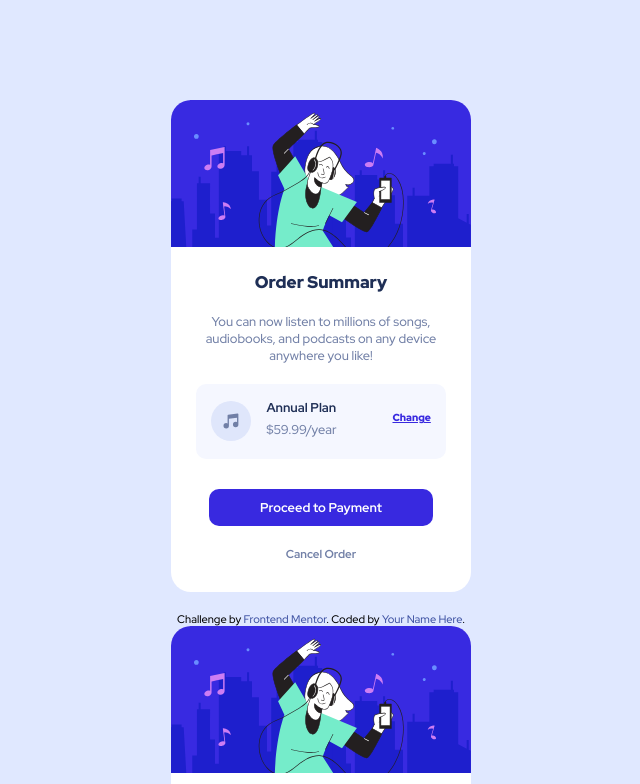
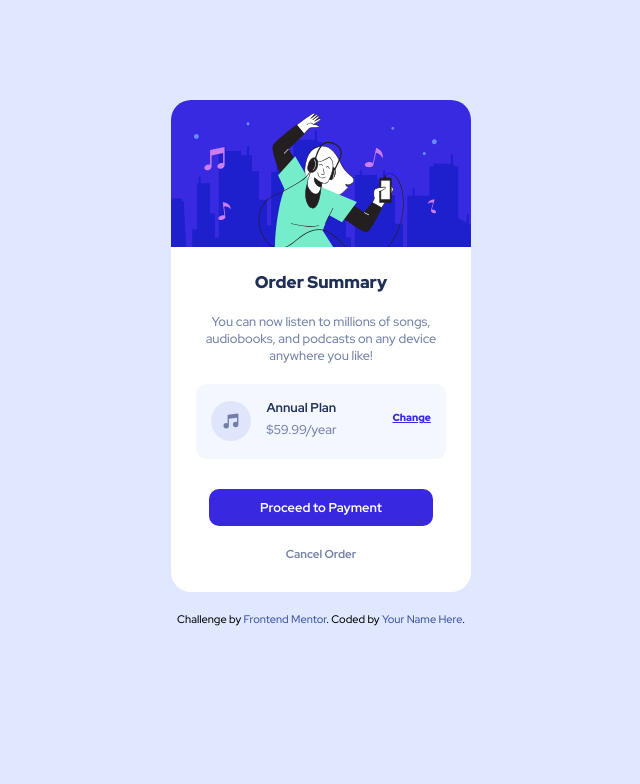
Before and after one commit to FelipeBMost/Order-Summary, a plain HTML site: page index.html in a window 1280 px wide. Shown: the top 784 px of the page, without its empty margins (319-959 px from the left). Drawn offline with Linux system fonts and the light colour scheme.

Commit message:
Update index.html

```diff
--- a/index.html
+++ b/index.html
@@ -11,51 +11,8 @@
   <link href="https://fonts.googleapis.com/css2?family=Red+Hat+Display:wght@500;700;900&display=swap" rel="stylesheet">
 
   <title>Frontend Mentor | Order summary card</title>
+</head>
 
-</head>
-<body>
-  <main>
-    <div class="container">
-      <div>
-        <img class="hero" src="images/illustration-hero.svg" alt="young man dancing and listening to music">
-      </div>
-        <div class="row-column">
-          <h1>Order Summary</h1>
-          <p>You can now listen to millions of songs, audiobooks, and podcasts on any
-        device anywhere you like!</p>
-        <div class="row">
-          <img class="music-icon" src="images/icon-music.svg" alt="Music note icon">
-          <div class="row-column">
-          <h2>Annual Plan</h2>
-          <p>$59.99/year</p>
-          </div>
-          <a class="change" href="#">Change</a>
-        </div>
-        <a href="#" class="btn">Proceed to Payment</a>
-        <a href="#" class="cancel">Cancel Order</a>
-      </div>
-    </div>
-    <div class="attribution">
-      Challenge by <a href="https://www.frontendmentor.io?ref=challenge" target="_blank">Frontend Mentor</a>.
-      Coded by <a href="#">Your Name Here</a>.
-    </div>
-  </main>
-</body>
-</html><!DOCTYPE html>
-<html lang="en">
-<head>
-  <meta charset="UTF-8">
-  <meta name="viewport" content="width=device-width, initial-scale=1.0"> <!-- displays site properly based on user's device -->
-
-  <link rel="stylesheet" href="style.css">
-  <link rel="icon" type="image/png" sizes="32x32" href="./images/favicon-32x32.png">
-  <link rel="preconnect" href="https://fonts.googleapis.com">
-  <link rel="preconnect" href="https://fonts.gstatic.com" crossorigin>
-  <link href="https://fonts.googleapis.com/css2?family=Red+Hat+Display:wght@500;700;900&display=swap" rel="stylesheet">
-
-  <title>Frontend Mentor | Order summary card</title>
-
-</head>
 <body>
   <main>
     <div class="container">
```
